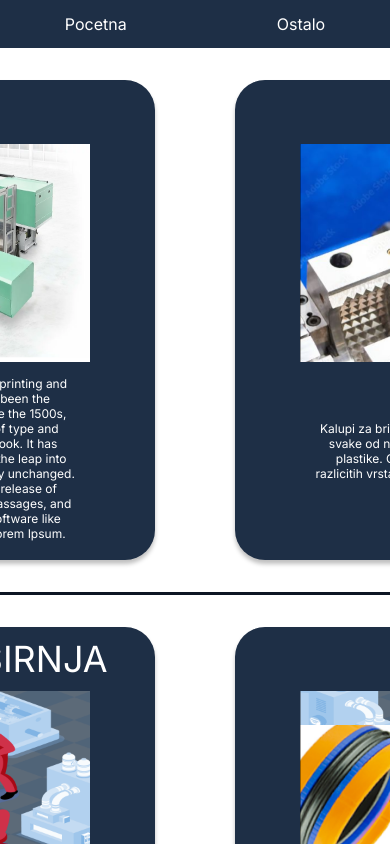
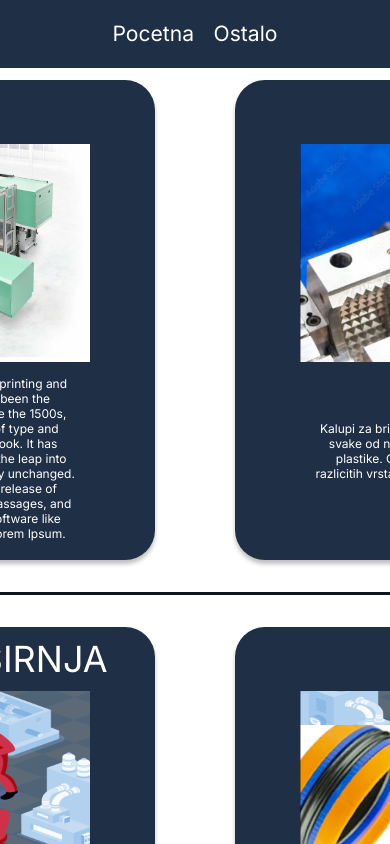
Before and after one commit to DorjaSkenderovic/nextjs-project, a Next.js app: page / in a window 390 px wide. Shown: the top 844 px of the page. Built offline with nearby package versions, Linux system fonts and the light colour scheme.

Commit message:
Make responsive navbar

```diff
--- a/components/Navbar/Navbar.module.scss
+++ b/components/Navbar/Navbar.module.scss
@@ -1,13 +1,14 @@
 .navbar {
   width: 100%;
-  height: 3rem;
+  height: 8vh;
   background-color: #1e2f46;
   position: fixed;
   display: flex;
+  align-items: center;
   justify-content: center;
-  align-items: center;
   color: white;
-  gap: 150px;
+  gap: 5vw;
+  font-size: 2.5vh;
 
   a {
     text-decoration: none;
@@ -35,14 +36,11 @@
       display: flex;
       flex-direction: column;
       position: absolute;
-      padding-top: 8rem;
-      padding-bottom: 20px;
-      width: 20%;
+      padding-top: 30vh;
+      padding-bottom: 4vh;
+      width: 10vw;
       box-shadow: 0px 4px 0px rgba(0, 0, 0, 0.25);
-
-      a {
-        padding-top: 30px;
-      }
+      gap: 6vh;
     }
   }
 }
```
